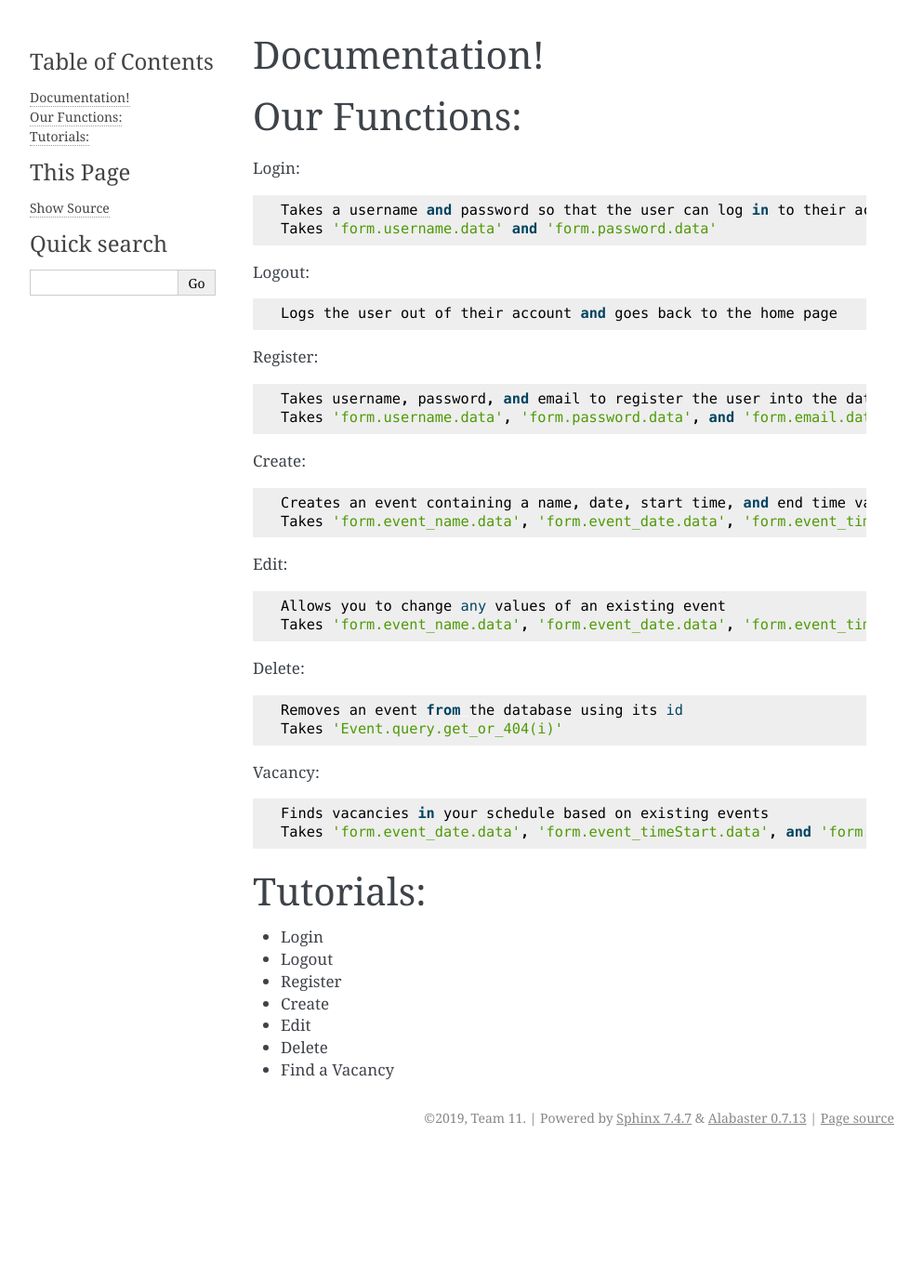
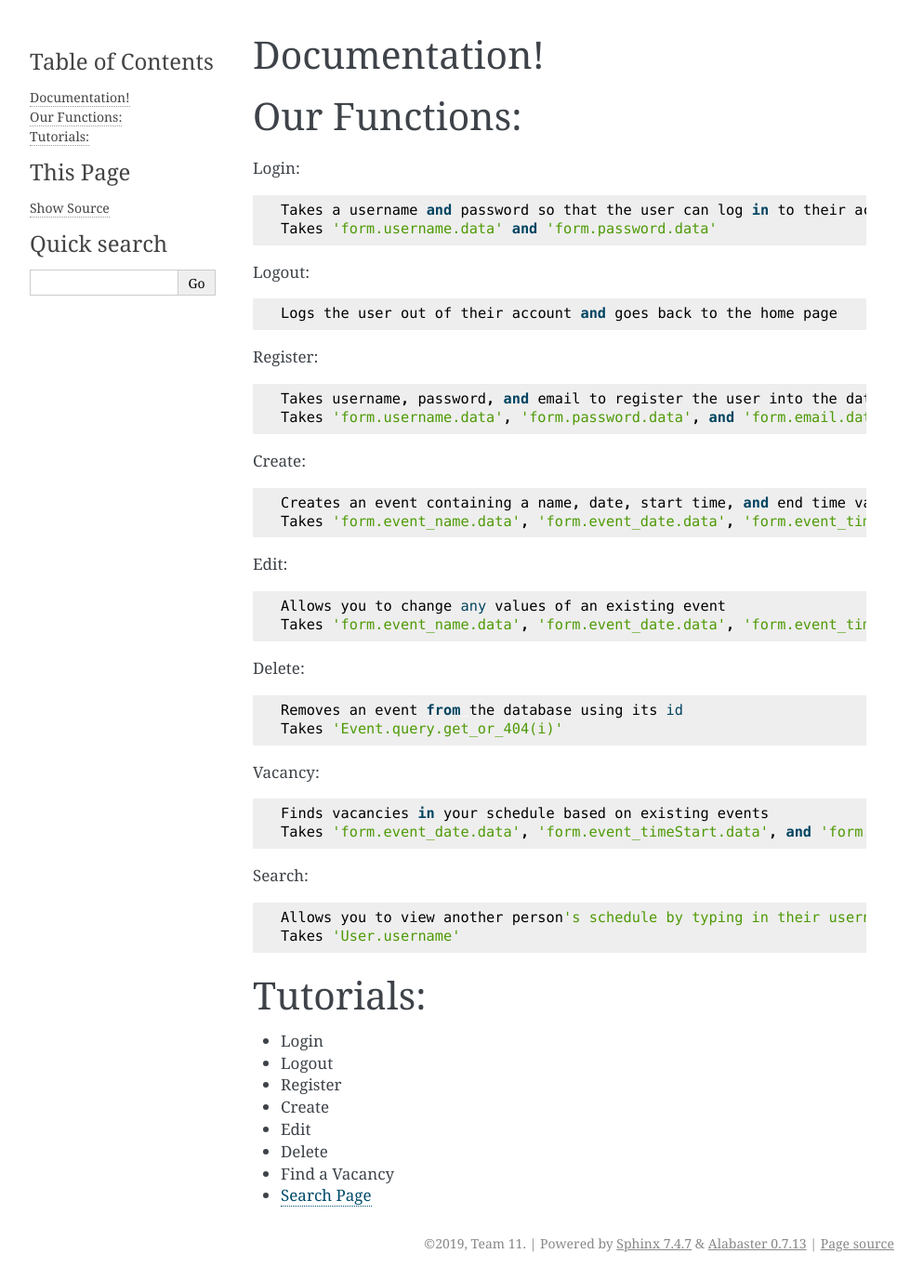
Before and after one commit to RTX-Banana/MyScheduler, a Sphinx documentation site: the page built from docs/index.rst, in a window 1280 px wide. Shown: the whole page at 93% size, without its empty margins (148-1141 px from the left). Built offline with Sphinx 7.4.7, drawn with Linux system fonts in a browser that asks for light colours; before the commit the page ends 1242 px from its top, so only the background shows below that.

Commit message:
added search documentation

```diff
--- a/docs/index.rst
+++ b/docs/index.rst
@@ -41,6 +41,11 @@
     Finds vacancies in your schedule based on existing events
     Takes 'form.event_date.data', 'form.event_timeStart.data', and 'form.event_timeEnd.data'
 
+Search::
+
+    Allows you to view another person's schedule by typing in their username
+    Takes 'User.username'
+
 Tutorials:
 ==========
 
@@ -51,3 +56,4 @@
 * :ref:`Edit`
 * :ref:`Delete`
 * :ref:`Find a Vacancy`
+* :ref:`Search`
```
